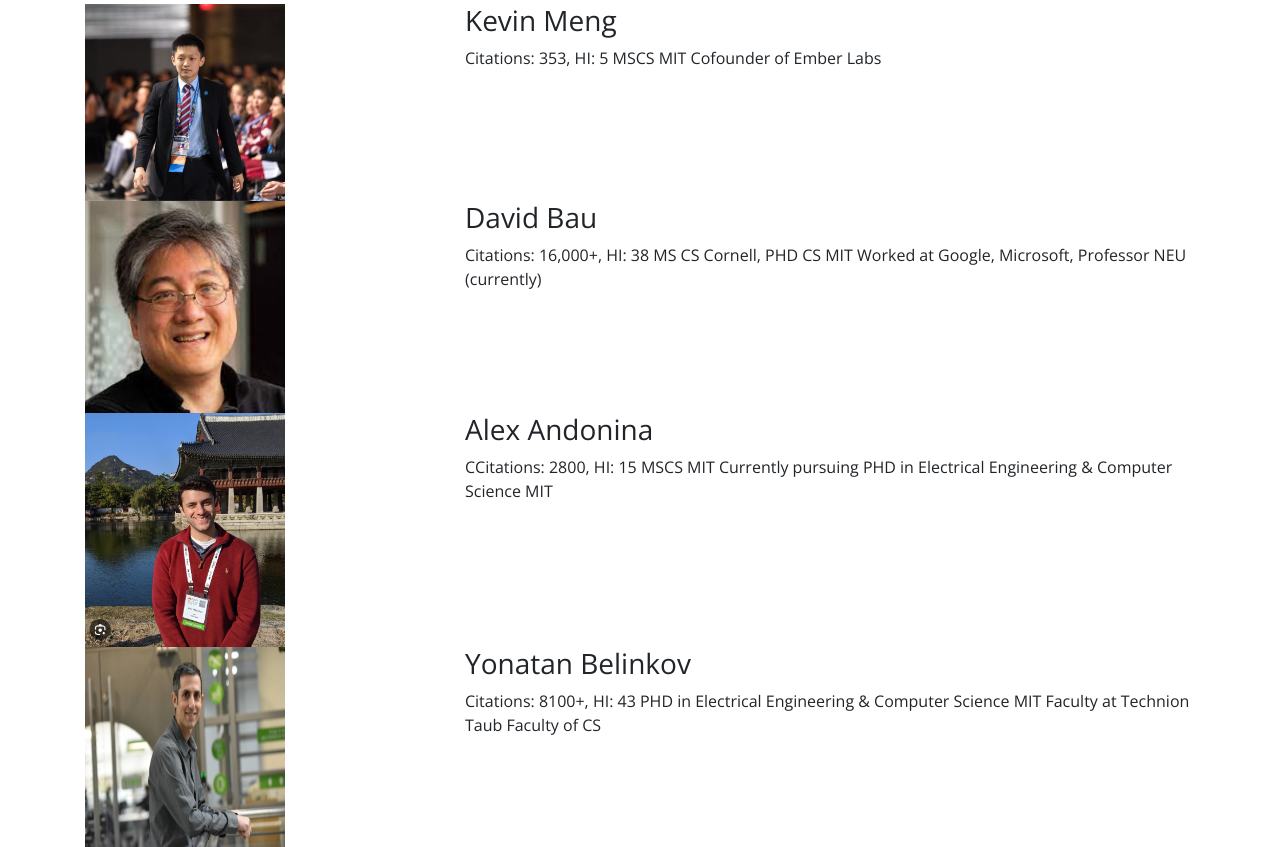
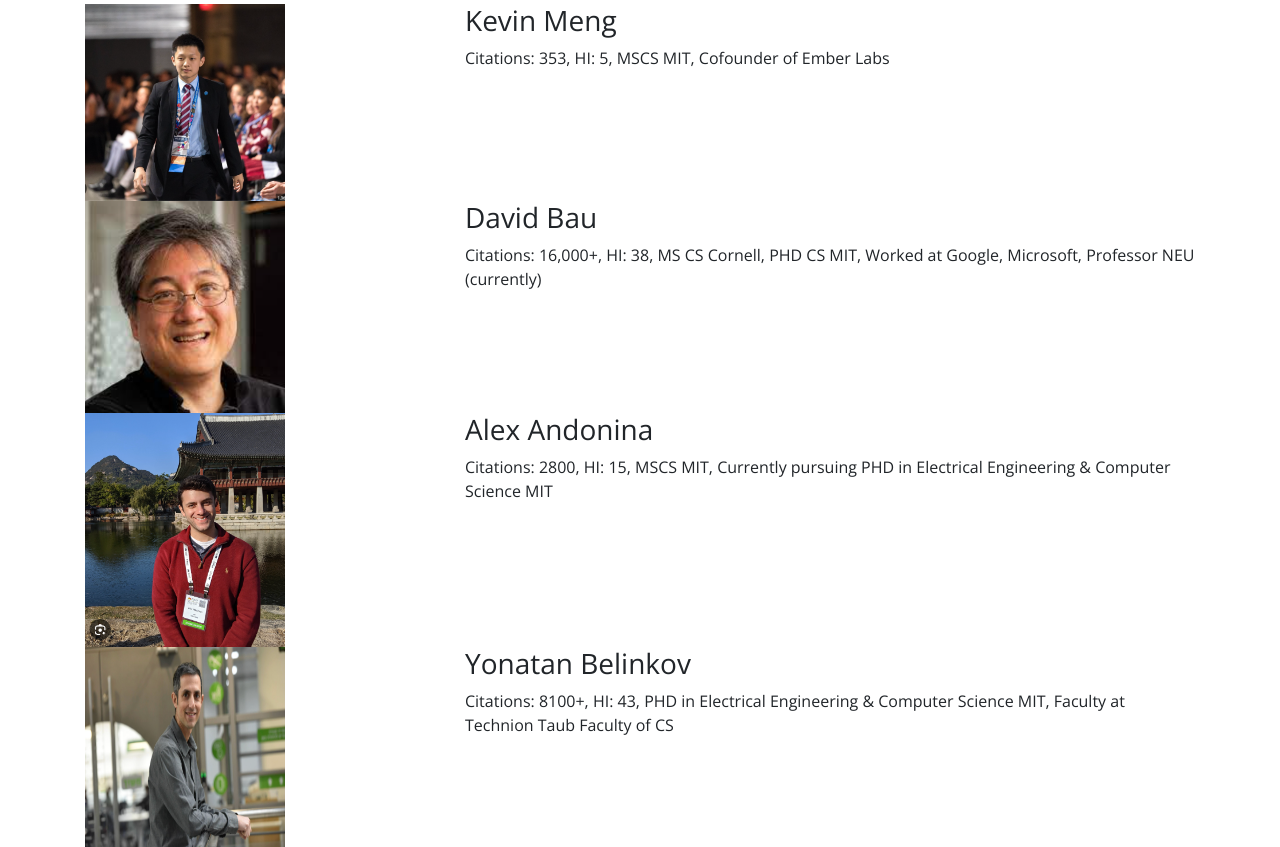
Before and after one commit to SuryaThiru/CS7150-Project, a plain HTML site: page index.html in a window 1280 px wide. Shown: the part 691-1538 px from the top of the page. Drawn offline with nearby package versions, Linux system fonts and the light colour scheme.

Commit message:
Small Edits to biography section

```diff
--- a/index.html
+++ b/index.html
@@ -49,8 +49,8 @@
   </div>
   <div class="col-md-8">
     <h3>Kevin Meng</h3>
-    <p>Citations: 353, HI: 5
-      MSCS MIT
+    <p>Citations: 353, HI: 5,
+      MSCS MIT,
       Cofounder of Ember Labs
     </p>
   </div>
@@ -62,8 +62,8 @@
   </div>
   <div class="col-md-8">
     <h3>David Bau</h3>
-    <p>Citations: 16,000+, HI: 38
-      MS CS Cornell, PHD CS MIT
+    <p>Citations: 16,000+, HI: 38,
+      MS CS Cornell, PHD CS MIT,
       Worked at Google, Microsoft, Professor NEU (currently)
     </p>
   </div>
@@ -75,8 +75,8 @@
   </div>
   <div class="col-md-8">
     <h3>Alex Andonina</h3>
-    <p>CCitations: 2800, HI: 15
-      MSCS  MIT
+    <p>Citations: 2800, HI: 15,
+      MSCS MIT,
       Currently pursuing PHD in Electrical Engineering & Computer Science MIT
     </p>
   </div>
@@ -88,8 +88,8 @@
   </div>
   <div class="col-md-8">
     <h3>Yonatan Belinkov</h3>
-    <p>Citations: 8100+, HI: 43
-      PHD in Electrical Engineering & Computer Science MIT
+    <p>Citations: 8100+, HI: 43,
+      PHD in Electrical Engineering & Computer Science MIT,
       Faculty at Technion Taub Faculty of CS
     </p>
   </div>
@@ -101,7 +101,7 @@
   </div>
   <div class="col-md-8">
     <h3>Arnab Sen Sharma</h3>
-    <p>Citations: 130, HI: 5
+    <p>Citations: 130, HI: 5,
       Phd in CS Northeastern University
     </p>
   </div>
```
